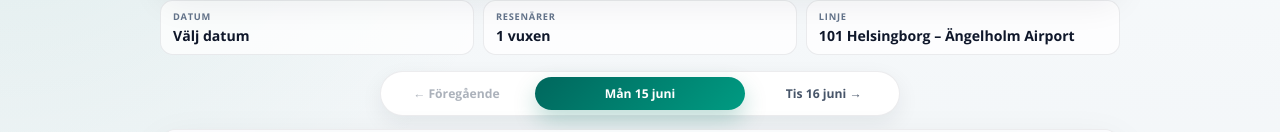
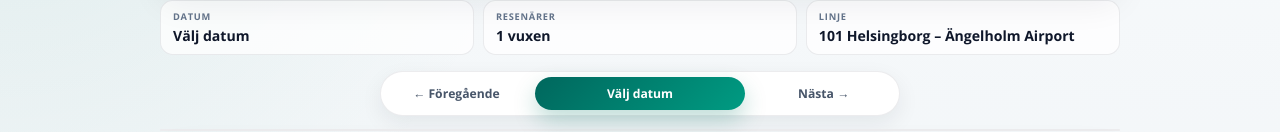
Before and after one commit to Helsingbuss/hbshuttle-2027, a Next.js app: page /start/valj-avgang in a window 1280 px wide. Shown: the part 291-423 px from the top of the page. Built offline with nearby package versions, Linux system fonts and the light colour scheme; no server answers.

Commit message:
Fix departure date navigation

```diff
--- a/src/app/start/valj-avgang/page.tsx
+++ b/src/app/start/valj-avgang/page.tsx
@@ -150,6 +150,34 @@ function isDepartureDeparted(selectedDate: string, departureTime: string, status
   return departureDateTime < now;
 }
 
+
+function formatDepartureDateLabel(value: string, fallback = "Välj datum") {
+  if (!value) return fallback;
+
+  const date = new Date(value + "T00:00:00");
+
+  if (Number.isNaN(date.getTime())) return value;
+
+  const days = ["Sön", "Mån", "Tis", "Ons", "Tor", "Fre", "Lör"];
+  const months = [
+    "jan", "feb", "mars", "apr", "maj", "juni",
+    "juli", "aug", "sep", "okt", "nov", "dec"
+  ];
+
+  return `${days[date.getDay()]} ${date.getDate()} ${months[date.getMonth()]}`;
+}
+
+function shiftDateValue(value: string, days: number) {
+  if (!value) return "";
+
+  const date = new Date(value + "T00:00:00");
+
+  if (Number.isNaN(date.getTime())) return "";
+
+  date.setDate(date.getDate() + days);
+
+  return date.toISOString().slice(0, 10);
+}
 function ChooseDepartureContent() {
   const searchParams = useSearchParams();
   const router = useRouter();
@@ -172,7 +200,7 @@ function ChooseDepartureContent() {
   const [openDepartureId, setOpenDepartureId] = useState<string | null>(null);
   const [selectedDepartureId, setSelectedDepartureId] = useState<string | null>(null);
   const [comfort, setComfort] = useState<Comfort>("economy");
-  const [departures, setDepartures] = useState<Departure[]>(fallbackDepartures);
+  const [departures, setDepartures] = useState<Departure[]>([]);
   const [loadingDepartures, setLoadingDepartures] = useState(true);
 
   const selectedDeparture = useMemo(() => {
@@ -203,7 +231,7 @@ function ChooseDepartureContent() {
         );
 
         if (!response.ok) {
-          setDepartures(fallbackDepartures);
+          setDepartures([]);
           return;
         }
 
@@ -216,11 +244,11 @@ function ChooseDepartureContent() {
             arrivalTime: String(item.arrivalTime || item.arrival_time || ""),
             duration: String(item.duration || "50 min"),
             line: String(item.lineName || item.line || "Linje 101"),
-            vehicle: String(item.vehicle || "HB Shuttle Direkt"),
+            vehicle: String(item.vehicle || "HB Shuttle"),
             from: String(item.fromName || from || "Helsingborg C"),
             to: String(item.toName || to || "Ängelholm Helsingborg Airport"),
-            priceEconomy: Number(item.priceEconomy || item.price_economy || 129),
-            pricePlus: Number(item.pricePlus || item.price_plus || 169),
+            priceEconomy: Number(item.priceEconomy || item.price_economy || item.ticketPrice || item.price || 0),
+            pricePlus: Number(item.pricePlus || item.price_plus || item.ticketPrice || item.price || 0),
             status: item.status === "departed" ? "departed" : "available",
           }));
 
@@ -230,10 +258,10 @@ function ChooseDepartureContent() {
           return;
         }
 
-        setDepartures(fallbackDepartures);
+        setDepartures([]);
       } catch (error) {
         console.error("Could not load shuttle departures:", error);
-        setDepartures(fallbackDepartures);
+        setDepartures([]);
       } finally {
         setLoadingDepartures(false);
       }
@@ -242,6 +270,14 @@ function ChooseDepartureContent() {
     loadDepartures();
   }, [from, to, date]);
 
+  function goToDate(nextDate: string) {
+    if (!nextDate) return;
+
+    const params = new URLSearchParams(searchParams.toString());
+    params.set("date", nextDate);
+
+    router.push(`/start/valj-avgang?${params.toString()}`);
+  }
   function goToAddons(departure: Departure, selectedComfort: Comfort) {
     if (isDepartureDeparted(date, departure.departureTime, departure.status)) {
       return;
@@ -279,8 +315,7 @@ function ChooseDepartureContent() {
     setOpenDepartureId(departure.id);
     setComfort(selectedComfort);
   }
-
-  return (
+return (
     <>
       <BetaHeader sticky />
       <main className="departurePage">
@@ -345,9 +380,27 @@ function ChooseDepartureContent() {
 
       <section className="departureContent">
         <div className="departureDateTabs">
-          <button type="button" className="departureDateTab disabled">← Föregående</button>
-          <button type="button" className="departureDateTab active">Mån 15 juni</button>
-          <button type="button" className="departureDateTab">Tis 16 juni →</button>
+          <button
+            type="button"
+            className="departureDateTab"
+            disabled={!date}
+            onClick={() => goToDate(shiftDateValue(date, -1))}
+          >
+            ← {formatDepartureDateLabel(shiftDateValue(date, -1), "Föregående")}
+          </button>
+
+          <button type="button" className="departureDateTab active">
+            {formatDepartureDateLabel(date)}
+          </button>
+
+          <button
+            type="button"
+            className="departureDateTab"
+            disabled={!date}
+            onClick={() => goToDate(shiftDateValue(date, 1))}
+          >
+            {formatDepartureDateLabel(shiftDateValue(date, 1), "Nästa")} →
+          </button>
         </div>
 
         {loadingDepartures ? (
@@ -559,7 +612,7 @@ function ChooseDepartureContent() {
 
 
 export default function ChooseDeparturePage() {
-  return (
+return (
     <Suspense
       fallback={
         <main className="departurePage">
```
Also changed, not shown: 1 other file (tests, documents, lock files or other folders).
